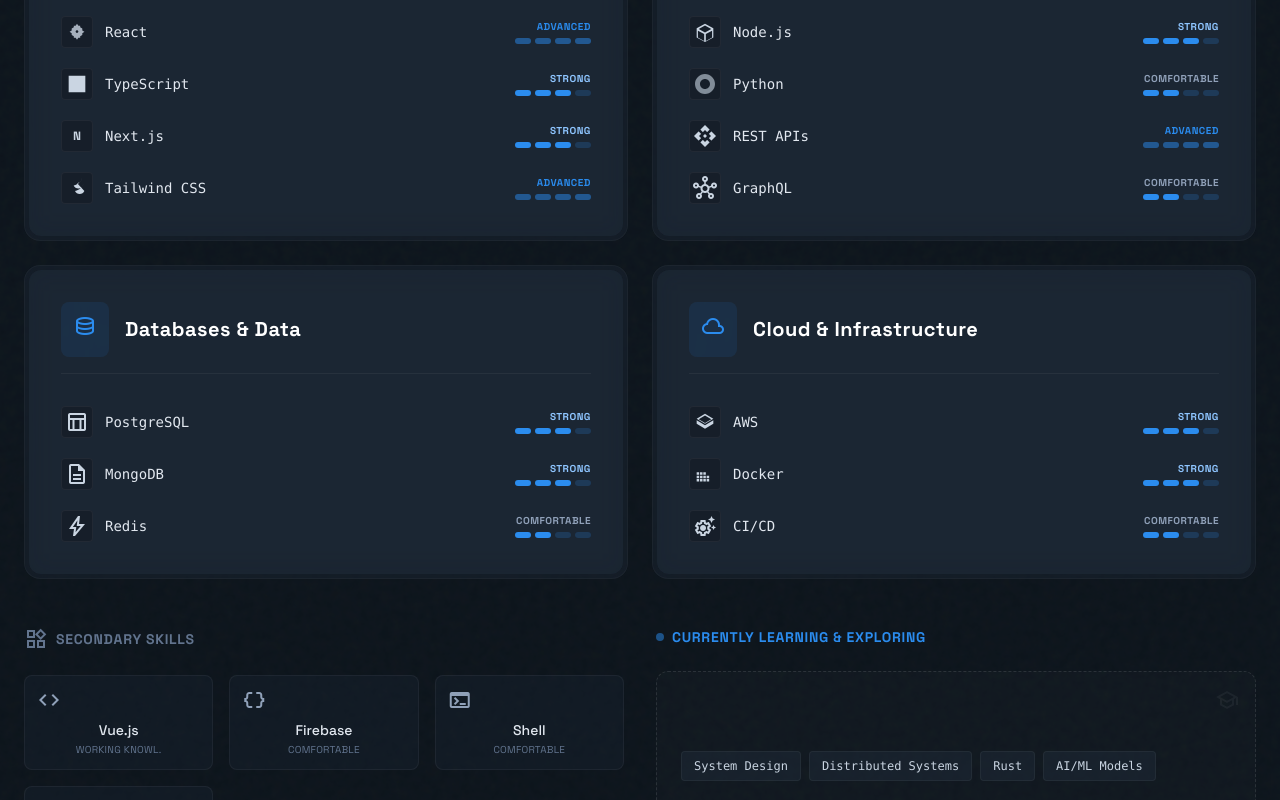
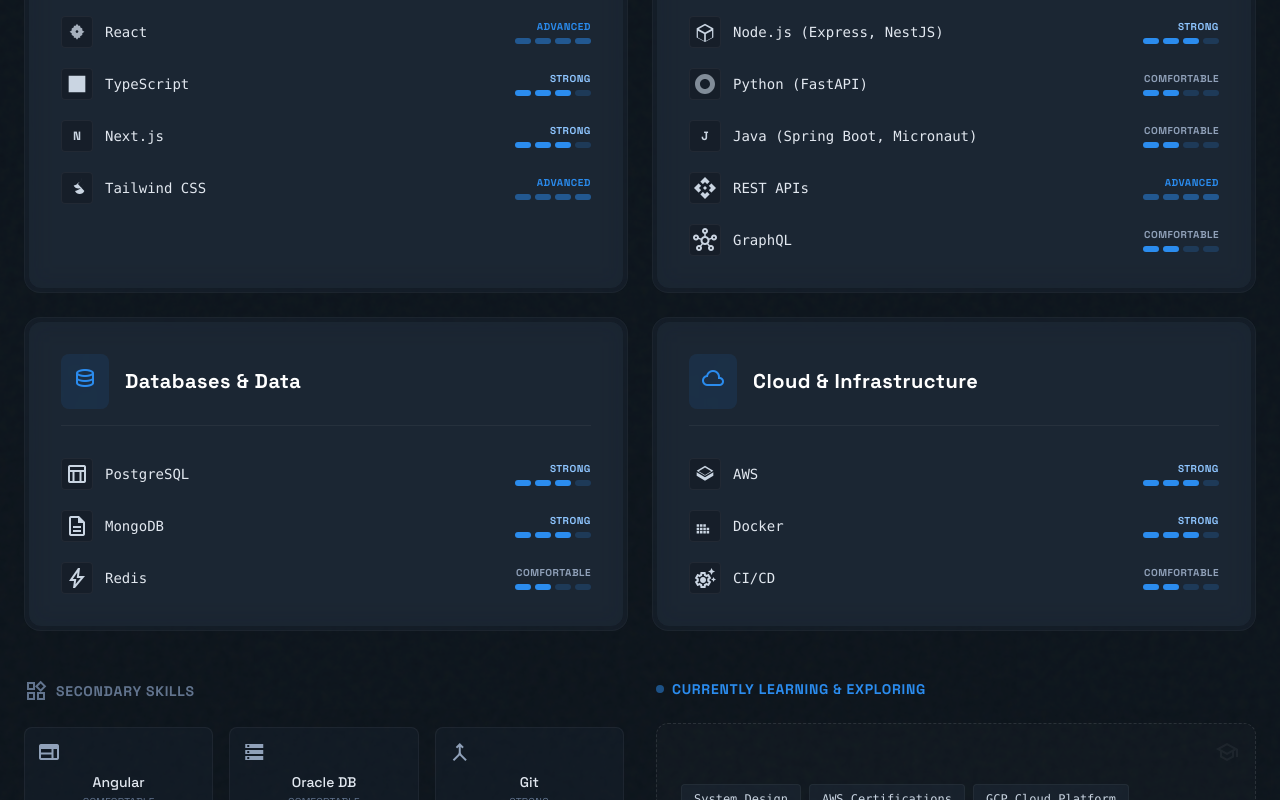
Before and after one commit to TmcTrevor/Portfolio, a React (Vite) app: page / in a window 1280 px wide. Shown: the part 2340-3140 px from the top of the page. Built offline with nearby package versions, Linux system fonts and the light colour scheme.

Commit message:
update current skills to latest

```diff
--- a/src/components/skills/index.tsx
+++ b/src/components/skills/index.tsx
@@ -52,7 +52,7 @@
     headerIcon: 'dns',
     skills: [
       {
-        name: 'Node.js',
+        name: 'Node.js (Express, NestJS)',
         level: 'Strong',
         icon: (
           <svg className="w-5 h-5 fill-current" viewBox="0 0 24 24">
@@ -61,7 +61,7 @@
         ),
       },
       {
-        name: 'Python',
+        name: 'Python (FastAPI)',
         level: 'Comfortable',
         icon: (
           <svg className="w-5 h-5 fill-current" viewBox="0 0 24 24">
@@ -71,6 +71,11 @@
             />
           </svg>
         ),
+      },
+      {
+        name: 'Java (Spring Boot, Micronaut)',
+        level: 'Comfortable',
+        icon: <span className="font-bold text-xs">J</span>,
       },
       {
         name: 'REST APIs',
@@ -145,17 +150,21 @@
 ]
 
 const SECONDARY: Skill[] = [
-  { name: 'Vue.js', level: 'Working Knowl.', icon: 'code' },
-  { name: 'Firebase', level: 'Comfortable', icon: 'data_object' },
+  // { name: 'NestJS', level: 'Strong', icon: 'code' },
+  { name: 'Angular', level: 'Comfortable', icon: 'web' },
+  { name: 'Oracle DB', level: 'Comfortable', icon: 'storage' },
+  { name: 'Git', level: 'Strong', icon: 'merge' },
   { name: 'Shell', level: 'Comfortable', icon: 'terminal' },
   { name: 'Figma', level: 'Occasional', icon: 'palette' },
+  { name: 'Agile', level: 'Comfortable', icon: 'sprint' },
 ]
 
 const LEARNING = [
   'System Design',
-  'Distributed Systems',
-  'Rust',
-  'AI/ML Models',
+  'AWS Certifications',
+  'GCP Cloud Platform',
+  'AI Agents & LLM Integration',
+  'Kubernetes & Orchestration',
 ]
 
 export default function TechSkill() {
```
